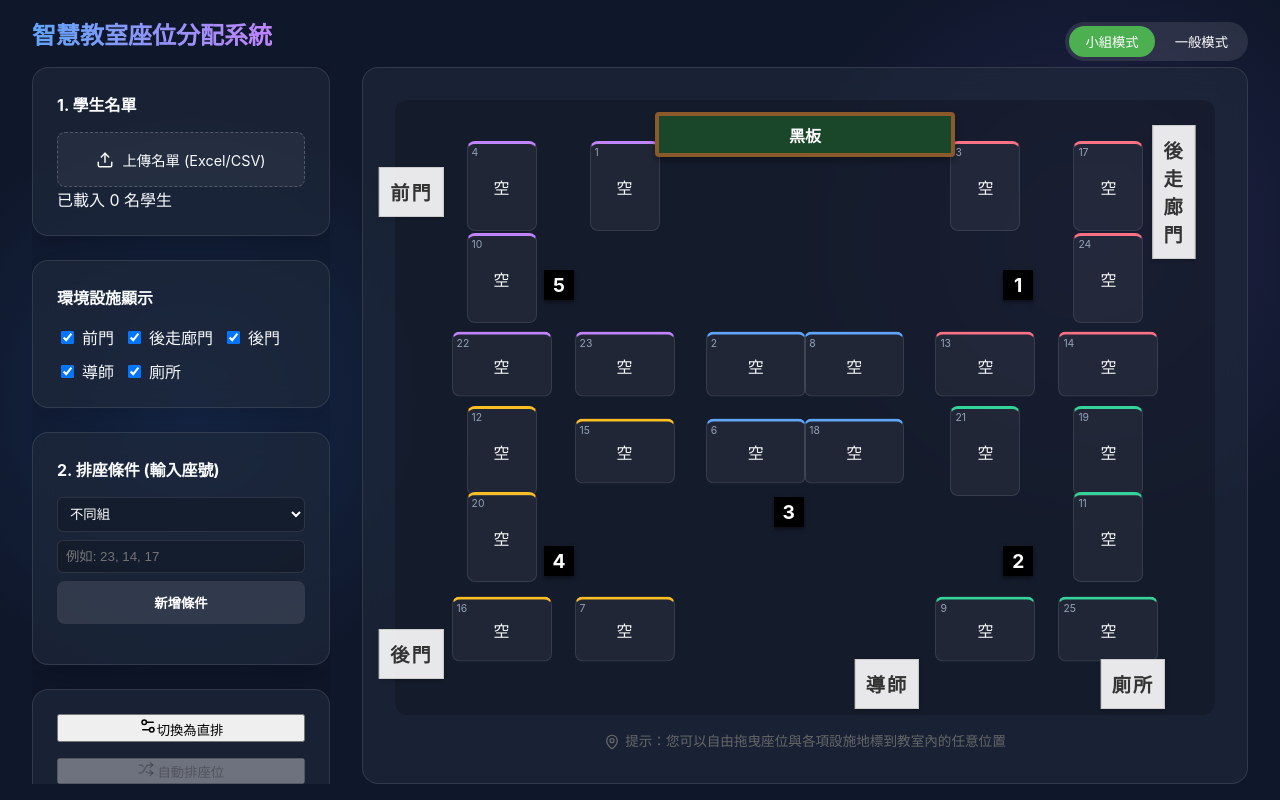
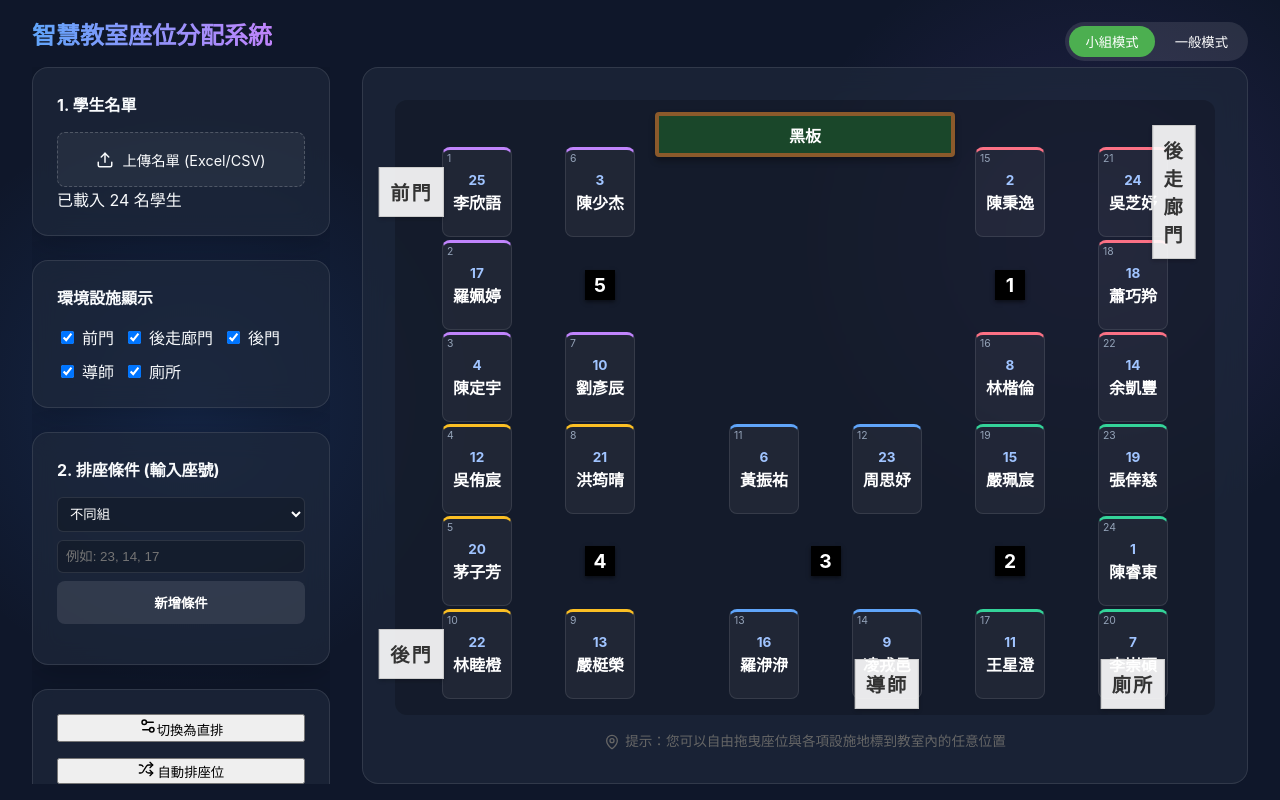
Before and after one commit to chy23/AUTO_SA, a React (Vite) app: page / in a window 1280 px wide. Built offline with nearby package versions, Linux system fonts and the light colour scheme.

Commit message:
Refactor seat IDs to represent physical desks for proper layout rotation

```diff
--- a/src/App.jsx
+++ b/src/App.jsx
@@ -189,14 +189,22 @@ const assignSeats = (students, rules, currentMap) => {
   return bestAssignment;
 };
 
-// Initialize empty state (simulating random valid starting config)
-const initialAssignments = LAYOUT_HORIZONTAL.seats.map(seat => ({
+const defaultStudents = [
+  { id: '25', name: '李欣語' }, { id: '17', name: '羅姵婷' }, { id: '4', name: '陳定宇' }, { id: '12', name: '吳侑宸' }, { id: '20', name: '茅子芳' },
+  { id: '3', name: '陳少杰' }, { id: '10', name: '劉彥辰' }, { id: '21', name: '洪筠晴' }, { id: '13', name: '嚴梃榮' }, { id: '22', name: '林睦橙' },
+  { id: '6', name: '黃振祐' }, { id: '23', name: '周思妤' }, { id: '16', name: '羅洢洢' }, { id: '9', name: '凌戎邑' },
+  { id: '2', name: '陳秉逸' }, { id: '8', name: '林楷倫' }, { id: '11', name: '王星澄' },
+  { id: '18', name: '蕭巧羚' }, { id: '15', name: '嚴珮宸' }, { id: '7', name: '李崇碩' },
+  { id: '24', name: '吳芝妤' }, { id: '14', name: '余凱豐' }, { id: '19', name: '張倖慈' }, { id: '1', name: '陳睿東' }
+];
+
+const initialAssignments = LAYOUT_VERTICAL.seats.map((seat, index) => ({
   seatId: seat.id,
-  student: null
+  student: defaultStudents[index] || null
 }));
 
 export default function App() {
-  const [students, setStudents] = useState([]); // List of {id, name}
+  const [students, setStudents] = useState(defaultStudents); // List of {id, name}
   const [rules, setRules] = useState([]);
   const [layoutMode, setLayoutMode] = useState('GROUP');
   const [lastGroupMode, setLastGroupMode] = useState('GROUP');
--- a/src/constants.js
+++ b/src/constants.js
@@ -1,41 +1,40 @@
 export const LAYOUT_HORIZONTAL = {
   seats: [
-    // Group 5
-    { id: 4, groupId: 5, x: 13, y: 14, shape: 'vertical' },
-    { id: 1, groupId: 5, x: 28, y: 14, shape: 'vertical' },
-    { id: 10, groupId: 5, x: 13, y: 29, shape: 'vertical' },
-    { id: 22, groupId: 5, x: 13, y: 43, shape: 'horizontal' },
-    { id: 23, groupId: 5, x: 28, y: 43, shape: 'horizontal' },
-    // Group 4
-    { id: 12, groupId: 4, x: 13, y: 57, shape: 'vertical' },
-    { id: 15, groupId: 4, x: 28, y: 57, shape: 'horizontal' },
-    { id: 20, groupId: 4, x: 13, y: 71, shape: 'vertical' },
-    { id: 16, groupId: 4, x: 13, y: 86, shape: 'horizontal' },
-    { id: 7, groupId: 4, x: 28, y: 86, shape: 'horizontal' },
-    // Group 3
-    { id: 2, groupId: 3, x: 44, y: 43, shape: 'horizontal' },
-    { id: 8, groupId: 3, x: 56, y: 43, shape: 'horizontal' },
-    { id: 6, groupId: 3, x: 44, y: 57, shape: 'horizontal' },
-    { id: 18, groupId: 3, x: 56, y: 57, shape: 'horizontal' },
-    // Group 1
-    { id: 3, groupId: 1, x: 72, y: 14, shape: 'vertical' },
-    { id: 17, groupId: 1, x: 87, y: 14, shape: 'vertical' },
-    { id: 24, groupId: 1, x: 87, y: 29, shape: 'vertical' },
-    { id: 13, groupId: 1, x: 72, y: 43, shape: 'horizontal' },
-    { id: 14, groupId: 1, x: 87, y: 43, shape: 'horizontal' },
-    // Group 2
-    { id: 21, groupId: 2, x: 72, y: 57, shape: 'vertical' },
-    { id: 19, groupId: 2, x: 87, y: 57, shape: 'vertical' },
-    { id: 11, groupId: 2, x: 87, y: 71, shape: 'vertical' },
-    { id: 9, groupId: 2, x: 72, y: 86, shape: 'horizontal' },
-    { id: 25, groupId: 2, x: 87, y: 86, shape: 'horizontal' },
+    { id: 1, groupId: 5, x: 10, y: 15 },
+    { id: 2, groupId: 5, x: 10, y: 30 },
+    { id: 3, groupId: 5, x: 10, y: 45 },
+    { id: 6, groupId: 5, x: 25, y: 15 },
+    { id: 7, groupId: 5, x: 25, y: 45 },
+
+    { id: 4, groupId: 4, x: 10, y: 60 },
+    { id: 5, groupId: 4, x: 10, y: 75 },
+    { id: 10, groupId: 4, x: 10, y: 90 },
+    { id: 8, groupId: 4, x: 25, y: 60 },
+    { id: 9, groupId: 4, x: 25, y: 90 },
+
+    { id: 11, groupId: 3, x: 45, y: 60 },
+    { id: 12, groupId: 3, x: 60, y: 60 },
+    { id: 13, groupId: 3, x: 45, y: 90 },
+    { id: 14, groupId: 3, x: 60, y: 90 },
+
+    { id: 15, groupId: 1, x: 75, y: 15 },
+    { id: 21, groupId: 1, x: 90, y: 15 },
+    { id: 18, groupId: 1, x: 90, y: 30 },
+    { id: 16, groupId: 1, x: 75, y: 45 },
+    { id: 22, groupId: 1, x: 90, y: 45 },
+
+    { id: 19, groupId: 2, x: 75, y: 60 },
+    { id: 23, groupId: 2, x: 90, y: 60 },
+    { id: 24, groupId: 2, x: 90, y: 75 },
+    { id: 17, groupId: 2, x: 75, y: 90 },
+    { id: 20, groupId: 2, x: 90, y: 90 },
   ],
   labels: [
-    { text: '5', x: 20, y: 30 },
-    { text: '4', x: 20, y: 75 },
-    { text: '3', x: 48, y: 67 },
-    { text: '1', x: 76, y: 30 },
-    { text: '2', x: 76, y: 75 },
+    { text: '5', x: 25, y: 30 },
+    { text: '4', x: 25, y: 75 },
+    { text: '3', x: 52.5, y: 75 },
+    { text: '1', x: 75, y: 30 },
+    { text: '2', x: 75, y: 75 },
   ],
   staticItems: [
     { id: 'front-door', name: '前門', x: 2, y: 15 },
@@ -48,20 +47,43 @@ export const LAYOUT_HORIZONTAL = {
 
 export const LAYOUT_VERTICAL = {
   seats: [
-    { id: 25, groupId: 2, x: 10, y: 15, shape: 'horizontal' }, { id: 17, groupId: 1, x: 10, y: 30, shape: 'horizontal' }, { id: 4, groupId: 5, x: 10, y: 45, shape: 'horizontal' }, { id: 12, groupId: 4, x: 10, y: 60, shape: 'horizontal' }, { id: 20, groupId: 4, x: 10, y: 75, shape: 'horizontal' },
-    { id: 3, groupId: 1, x: 25, y: 15, shape: 'horizontal' }, { id: 10, groupId: 5, x: 25, y: 30, shape: 'horizontal' }, { id: 21, groupId: 2, x: 25, y: 45, shape: 'horizontal' }, { id: 13, groupId: 1, x: 25, y: 60, shape: 'horizontal' }, { id: 22, groupId: 5, x: 25, y: 75, shape: 'horizontal' },
-    { id: 6, groupId: 3, x: 40, y: 15, shape: 'horizontal' }, { id: 23, groupId: 5, x: 40, y: 30, shape: 'horizontal' }, { id: 16, groupId: 4, x: 40, y: 45, shape: 'horizontal' }, { id: 9, groupId: 2, x: 40, y: 60, shape: 'horizontal' },
-    { id: 2, groupId: 3, x: 55, y: 15, shape: 'horizontal' }, { id: 8, groupId: 3, x: 55, y: 30, shape: 'horizontal' }, { id: 11, groupId: 2, x: 55, y: 45, shape: 'horizontal' },
-    { id: 18, groupId: 3, x: 70, y: 15, shape: 'horizontal' }, { id: 15, groupId: 4, x: 70, y: 30, shape: 'horizontal' }, { id: 7, groupId: 4, x: 70, y: 45, shape: 'horizontal' },
-    { id: 24, groupId: 1, x: 85, y: 15, shape: 'horizontal' }, { id: 14, groupId: 1, x: 85, y: 30, shape: 'horizontal' }, { id: 19, groupId: 2, x: 85, y: 45, shape: 'horizontal' }, { id: 1, groupId: 5, x: 85, y: 60, shape: 'horizontal' },
+    { id: 1, groupId: 5, x: 10, y: 15 },
+    { id: 2, groupId: 5, x: 10, y: 30 },
+    { id: 3, groupId: 5, x: 10, y: 45 },
+    { id: 4, groupId: 4, x: 10, y: 60 },
+    { id: 5, groupId: 4, x: 10, y: 75 },
+
+    { id: 6, groupId: 5, x: 25, y: 15 },
+    { id: 7, groupId: 5, x: 25, y: 30 },
+    { id: 8, groupId: 4, x: 25, y: 45 },
+    { id: 9, groupId: 4, x: 25, y: 60 },
+    { id: 10, groupId: 4, x: 25, y: 75 },
+
+    { id: 11, groupId: 3, x: 40, y: 15 },
+    { id: 12, groupId: 3, x: 40, y: 30 },
+    { id: 13, groupId: 3, x: 40, y: 45 },
+    { id: 14, groupId: 3, x: 40, y: 60 },
+
+    { id: 15, groupId: 1, x: 55, y: 15 },
+    { id: 16, groupId: 1, x: 55, y: 30 },
+    { id: 17, groupId: 2, x: 55, y: 45 },
+
+    { id: 18, groupId: 1, x: 70, y: 15 },
+    { id: 19, groupId: 2, x: 70, y: 30 },
+    { id: 20, groupId: 2, x: 70, y: 45 },
+
+    { id: 21, groupId: 1, x: 85, y: 15 },
+    { id: 22, groupId: 1, x: 85, y: 30 },
+    { id: 23, groupId: 2, x: 85, y: 45 },
+    { id: 24, groupId: 2, x: 85, y: 60 },
   ],
   labels: [],
   staticItems: [
-    { id: 'front-door', name: '前門', x: 5, y: 5 },
-    { id: 'back-corridor', name: '後走廊門', x: 95, y: 5 },
-    { id: 'back-door', name: '後門', x: 5, y: 95 },
-    { id: 'teacher', name: '導師', x: 50, y: 95 },
-    { id: 'restroom', name: '廁所', x: 85, y: 95 }
+    { id: 'front-door', name: '前門', x: 2, y: 15 },
+    { id: 'back-corridor', name: '後走廊門', x: 95, y: 15 },
+    { id: 'back-door', name: '後門', x: 2, y: 90 },
+    { id: 'teacher', name: '導師', x: 60, y: 95 },
+    { id: 'restroom', name: '廁所', x: 90, y: 95 }
   ]
 };
 
@@ -73,66 +95,26 @@ export const GROUPS = [
   { id: 5, name: "第五組" },
 ];
 
-export const GROUP_LABELS = [
-  { text: '5', col: '2', row: '2' },
-  { text: '1', col: '5', row: '2' },
-  { text: '4', col: '2', row: '5' },
-  { text: '2', col: '5', row: '5' },
-  // Box 3 is exactly between col 3,4 and row 4,5
-  { text: '3', col: '3 / span 2', row: '4 / span 2', customStyle: { margin: 'auto' } },
-];
-
-export const STATIC_LABELS = [
-  { text: '前門', style: { top: '0', left: '-80px', width: '50px', height: '100px', writingMode: 'vertical-rl', textOrientation: 'upright' } },
-  { text: '後走廊門', style: { top: '0', right: '-80px', width: '50px', height: '100px', writingMode: 'vertical-rl', textOrientation: 'upright' } },
-  { text: '後門', style: { bottom: '0', left: '-80px', width: '50px', height: '100px', writingMode: 'vertical-rl', textOrientation: 'upright' } },
-  { text: '導師', style: { bottom: '-60px', right: '150px', width: '150px', height: '40px' } },
-  { text: '廁所', style: { bottom: '-60px', right: '0', width: '80px', height: '40px' } }
-];
-
 export const getAdjacencyList = () => {
-  // 將視覺上上下左右相連的座位都列為相鄰 (隔壁)
   const adj = {};
   LAYOUT_HORIZONTAL.seats.forEach(s => (adj[s.id] = []));
 
   const addEdge = (a, b) => {
-    if (!adj[a]) adj[a] = [];
-    if (!adj[b]) adj[b] = [];
     if (!adj[a].includes(b)) adj[a].push(b);
     if (!adj[b].includes(a)) adj[b].push(a);
   };
 
-  // Group 1 相鄰
-  addEdge(17, 3);
-  addEdge(3, 24);
-  addEdge(24, 18);
-  addEdge(14, 18);
-  addEdge(14, 13);
-
-  // Group 2 相鄰
-  addEdge(25, 21);
-  addEdge(21, 19);
-  addEdge(19, 11);
-  addEdge(11, 7);
-  addEdge(9, 11);
-
-  // Group 3 相鄰
-  addEdge(6, 2);
-  addEdge(2, 8);
-  addEdge(8, 18);
-
-  // Group 4 相鄰
-  addEdge(12, 15);
-  addEdge(15, 20);
-  addEdge(20, 16);
-  addEdge(16, 7);
-
-  // Group 5 相鄰
-  addEdge(4, 10);
-  addEdge(10, 23);
-  addEdge(23, 1);
-  addEdge(1, 22);
-
+  const seats = LAYOUT_HORIZONTAL.seats;
+  for (let i = 0; i < seats.length; i++) {
+    for (let j = i + 1; j < seats.length; j++) {
+      const dx = Math.abs(seats[i].x - seats[j].x);
+      const dy = Math.abs(seats[i].y - seats[j].y);
+      // If they are exactly adjacent vertically or horizontally in group layout
+      if ((dx === 0 && dy === 15) || (dx === 15 && dy === 0)) {
+        addEdge(seats[i].id, seats[j].id);
+      }
+    }
+  }
   return adj;
 };
 
```
